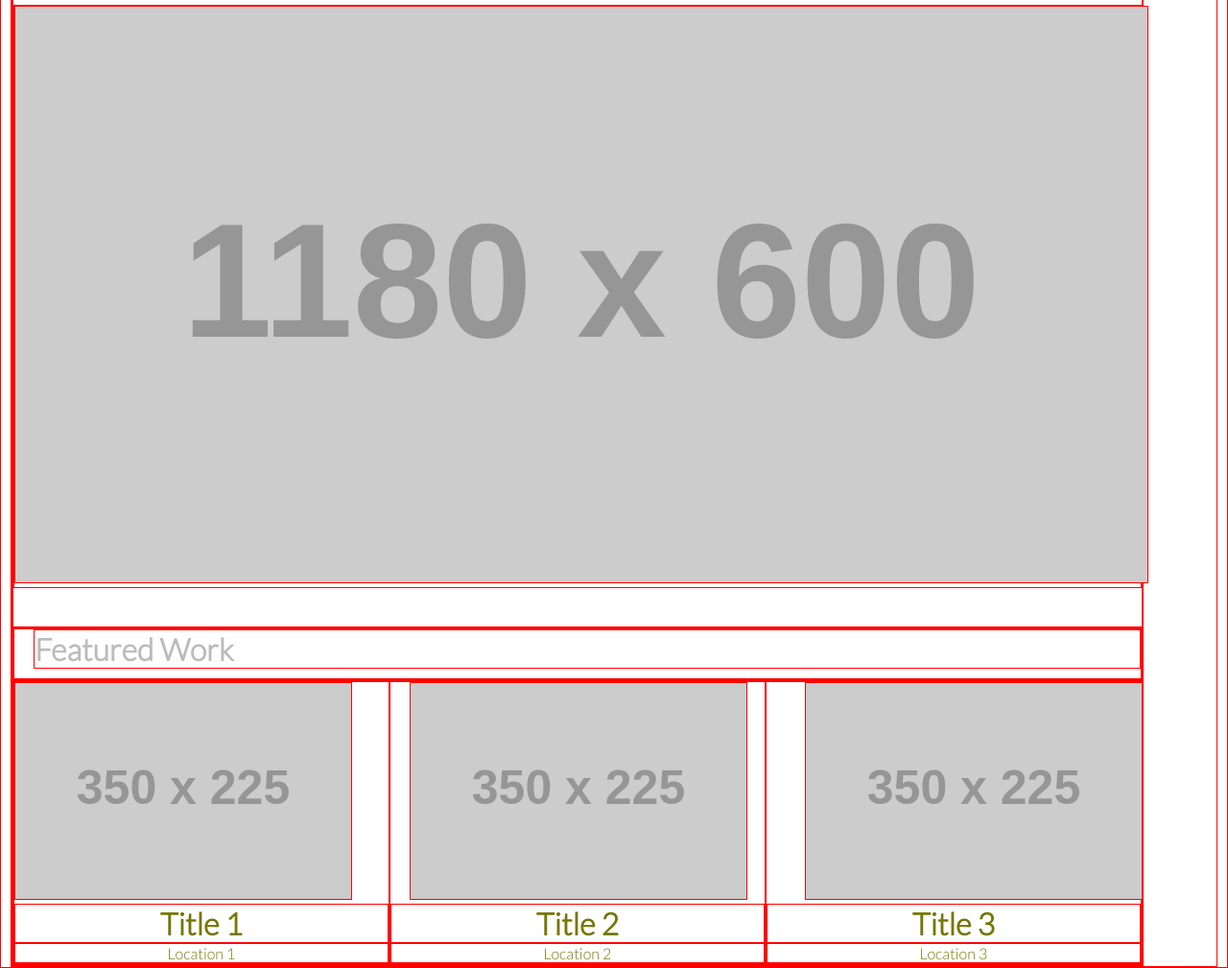
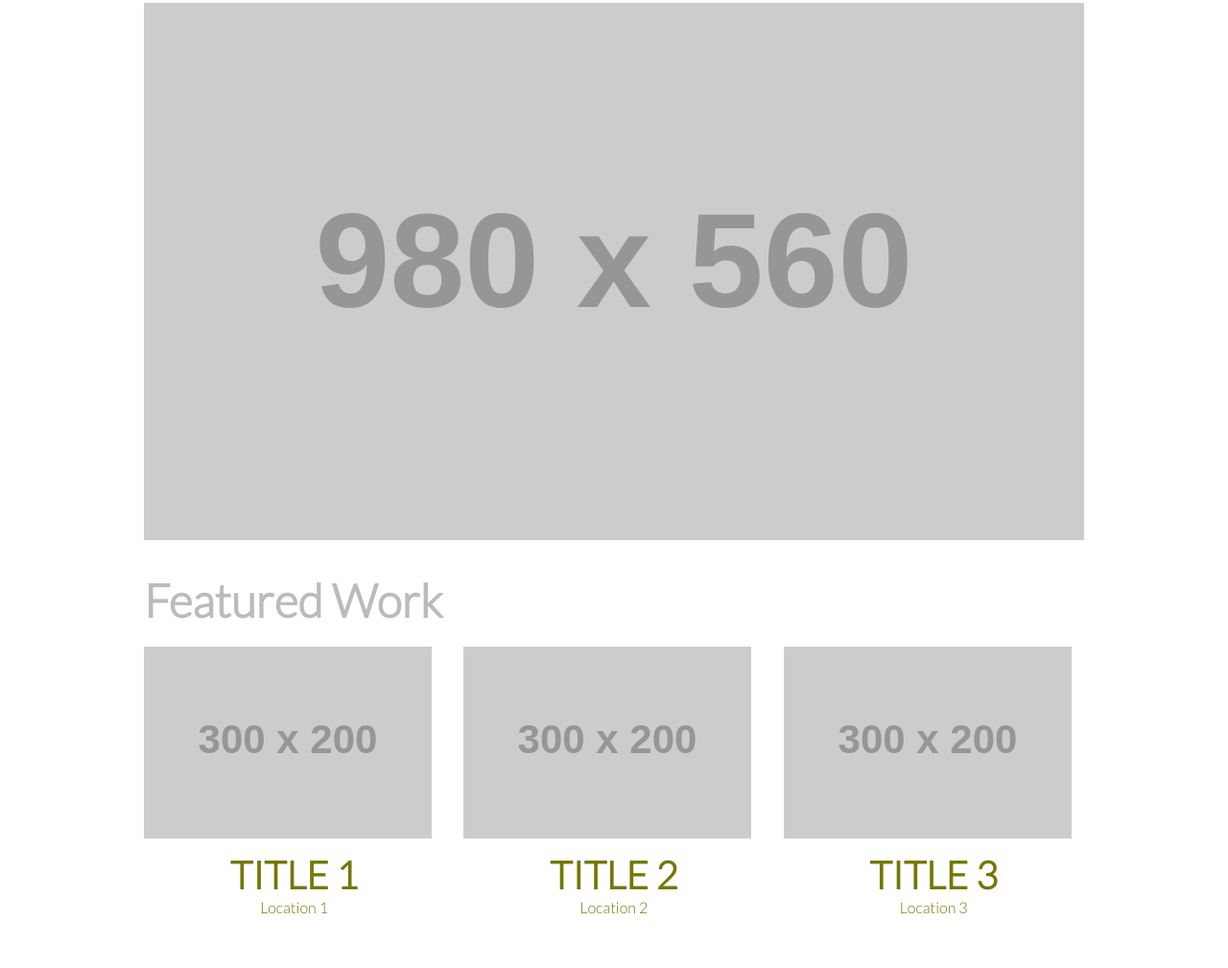
Before and after one commit to qsadia/Web-Development-Projects, a plain HTML site: page basic_framework/index.html in a window 1280 px wide. Shown: the part 175-1184 px from the top of the page at 96% size. After the commit the page ends 1150 px from the top, so only its background shows below. Drawn offline with Linux system fonts and the light colour scheme; placeholder pictures from the web are drawn by us.

Commit message:
basic framework

```diff
--- a/basic_framework/css/main.css
+++ b/basic_framework/css/main.css
@@ -1,6 +1,6 @@
-* {
+/** {
 	border: 1px solid red !important;
-}
+}*/
 
 * {
 	-webkit-box-sizing: border-box;
@@ -14,12 +14,14 @@
 	margin: 0;
 }
 
+
+
 h1 {
 	font-family: 'Lato', sans-serif;
 	color: #747704;
 	text-align: right;
 	font-weight: 200;
-	font-size: 300%;
+	font-size: 400%;
 	font-weight: lighter;
 }
 
@@ -37,6 +39,10 @@ body{
 	margin-right: 10px;
 }
 
+@media only screen and (max-width: 300px) {
+	color: blue;
+}
+
 .header_block {
 	margin-bottom: 20px;
 }
@@ -51,7 +57,12 @@ body{
 }
 
 .main_pic {
-	margin-bottom: 40px;
+	display: block;
+	margin: 0 auto;
+	padding: 10px ;
+		/*margin-left: auto;
+	margin-right: auto;*/
+	margin-bottom: 20px;
 	margin-top: 20px;
 }
 
@@ -59,28 +70,28 @@ body{
 	font-family: 'Lato', sans-serif;
 	color: #BCBBBB;
 	text-align: left;
-	margin-left: 20px;
+	margin-left: 10px;
 	margin-bottom: 10px;
 	font-weight: 600;
-	font-size: 200%;
+	font-size: 300%;
 }
 
-.img1 {
-	margin-left: 0px;
+.left_image {
+	padding: 10px;
 }
 
 .centre_image {
-	margin-left: 20px;
+	padding: 10px;
 }
 
 .right_image {
-	margin-left: 40px;
+	padding: 10px;
 }
 
 .pic_title {
 	font-family: 'Lato', sans-serif;
 	color: #747704;
-	font-size: 200%;
+	font-size: 250%;
 	font-weight: 600;
 	text-align: center;
 }
@@ -92,9 +103,18 @@ body{
 	text-align: center;
 }
 
+.empty_space {
+	padding: 10px;
+}
+
+/*
+Grid class contains other divs
+margin auto - to centre content horizontally
+*/
 .grid {
-    max-width: 1180px;
+    max-width: 1000px;
     width: 100%;
+    margin: 0 auto;
 }
 
 .row {
--- a/basic_framework/index.html
+++ b/basic_framework/index.html
@@ -5,7 +5,7 @@
 	<link href='https://fonts.googleapis.com/css?family=Lato:100' rel='stylesheet' type='text/css'>
 	<link href='https://fonts.googleapis.com/css?family=Lato:300' rel='stylesheet' type='text/css'>
 	<link href='https://fonts.googleapis.com/css?family=Lato:600' rel='stylesheet' type='text/css'>
-	<title>Portfolio</title>
+	<title>Mock Up</title>
 </head>
 <body>
 	<div class="grid">
@@ -14,7 +14,7 @@
 				<img src="http://placehold.it/100x100">
 			</div>
 			<div class="col-6">
-				<h1>JANE DOETTE</h1>
+				<h1>SADIA</h1>
 				<h5>FRONT-END NINJA</h5>
 			</div>
 		</div>
@@ -24,7 +24,7 @@
 		</div>
 		<div class="row">
 			<div class="col-12 main_pic">
-				<img src="http://placehold.it/1180x600">
+				<img src="http://placehold.it/980x560">
 			</div>
 		</div>
 		<div class="row">
@@ -34,33 +34,37 @@
 		</div>
 		<div class="row">
 			<div class="col-4 img1">
-				<img class="left_image" src="http://placehold.it/350x225">
-				<div class="pic_title">
-					Title 1
-				</div>
+				<img class="left_image" src="http://placehold.it/300x200">
+				<h3 class="pic_title">
+					TITLE 1
+				</h3>
 				<div class="pic_url">
 					Location 1
 				</div>
 			</div>
 			<div class="col-4 img2">
-				<img class="centre_image" src="http://placehold.it/350x225">
-				<div class="pic_title">
-					Title 2
-				</div>
+				<img class="centre_image" src="http://placehold.it/300x200">
+				<h3 class="pic_title">
+					TITLE 2
+				</h3>
 				<div class="pic_url">
 					Location 2
 				</div>
 			</div>
 			<div class="col-4 img3">
-				<img class="right_image" src="http://placehold.it/350x225">
-				<div class="pic_title">
-					Title 3
-				</div>
+				<img class="right_image" src="http://placehold.it/300x200">
+				<h3 class="pic_title">
+					TITLE 3
+				</h3>
 				<div class="pic_url">
 					Location 3
 				</div>
 			</div>
 		</div>
+		<div class="row">
+			<div class="col-12 empty_space">
+			</div>
+		</div>
 	</div>
 </body>
 </html>
--- /dev/null
+++ b/toplist/style.css
@@ -0,0 +1,27 @@
+*{
+	-webkit-box-sizing: border-box;
+	-moz-box-sizing: border-box;
+	-ms-box-sizing: border-box;
+	box-sizing: border-box;
+}
+
+h1{
+	background-color: #33BEBE;
+	color: white;
+}
+
+.app{
+	display: -webkit-flex;
+	display: flex;
+}
+
+.description{
+	color: black;
+	max-width: 705px;
+	margin: 20px;
+}
+
+.image{
+	max-width: 612px;
+	margin: 20px;
+}
```
Also changed, not shown: toplist/index.html (added, +18 -0 lines), toplist/images/palace_versailles.jpg (added), 3 other files.
